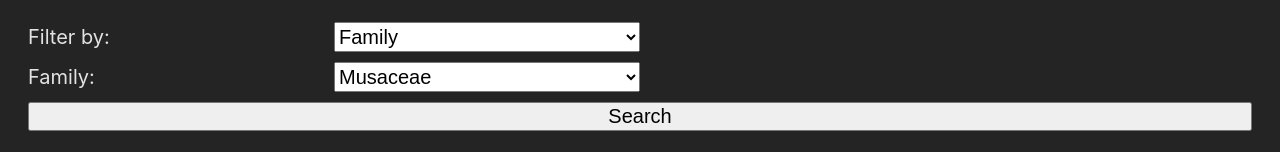
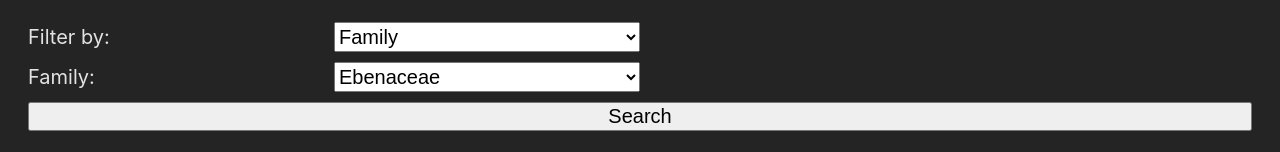
Before and after one commit to OshkarVTec/apiConnectionExcercise, a React (Vite) app in the folder front-end/: page / in a window 1280 px wide. Shown: the part 216-368 px from the top of the page. Built offline with nearby package versions, Linux system fonts and the light colour scheme.

Commit message:
add options for filter

```diff
--- a/front-end/src/App.jsx
+++ b/front-end/src/App.jsx
@@ -6,8 +6,64 @@ import CsvDownloadButton from "react-json-to-csv";
 import Search from "./components/Search";
 import NameSearch from "./components/nameSearch";
 
-const optionsFamily = ["Musaceae", "Rosaceae", "family3"];
-const optionsGenus = ["family1", "family2", "family3"];
+const optionsFamily = [
+	"Ebenaceae",
+	"Rosaceae",
+	"Musaceae",
+	"Solanaceae",
+	"Malvaceae",
+	"Ericaceae",
+	"Actinidiaceae",
+	"Sapindaceae",
+	"Bromeliaceae",
+	"Moraceae",
+	"Grossulariaceae",
+	"Passifloraceae",
+	"Rutaceae",
+	"Cucurbitaceae",
+	"Anacardiaceae",
+	"Myrtaceae",
+	"Caricaceae",
+	"Cactaceae",
+	"Lythraceae",
+	"Vitaceae",
+	"Lauraceae",
+	"Betulaceae",
+];
+const optionsGenus = [
+	"Diospyros",
+	"Fragaria",
+	"Musa",
+	"Solanum",
+	"Pyrus",
+	"Durio",
+	"Rubus",
+	"Vaccinium",
+	"Apteryx",
+	"Litchi",
+	"Ananas",
+	"Ficus",
+	"Ribes",
+	"Passiflora",
+	"Prunus",
+	"Citrus",
+	"Malus",
+	"Citrullus",
+	"Mangifera",
+	"Psidium",
+	"Carica",
+	"Cucumis",
+	"Cactaceae",
+	"Punica",
+	"Selenicereus",
+	"Vitis",
+	"Morus",
+	"Sellowiana",
+	"Persea",
+	"Actinidia",
+	"Artocarpus",
+	"Corylus",
+];
 
 function App() {
 	// Function states
```
